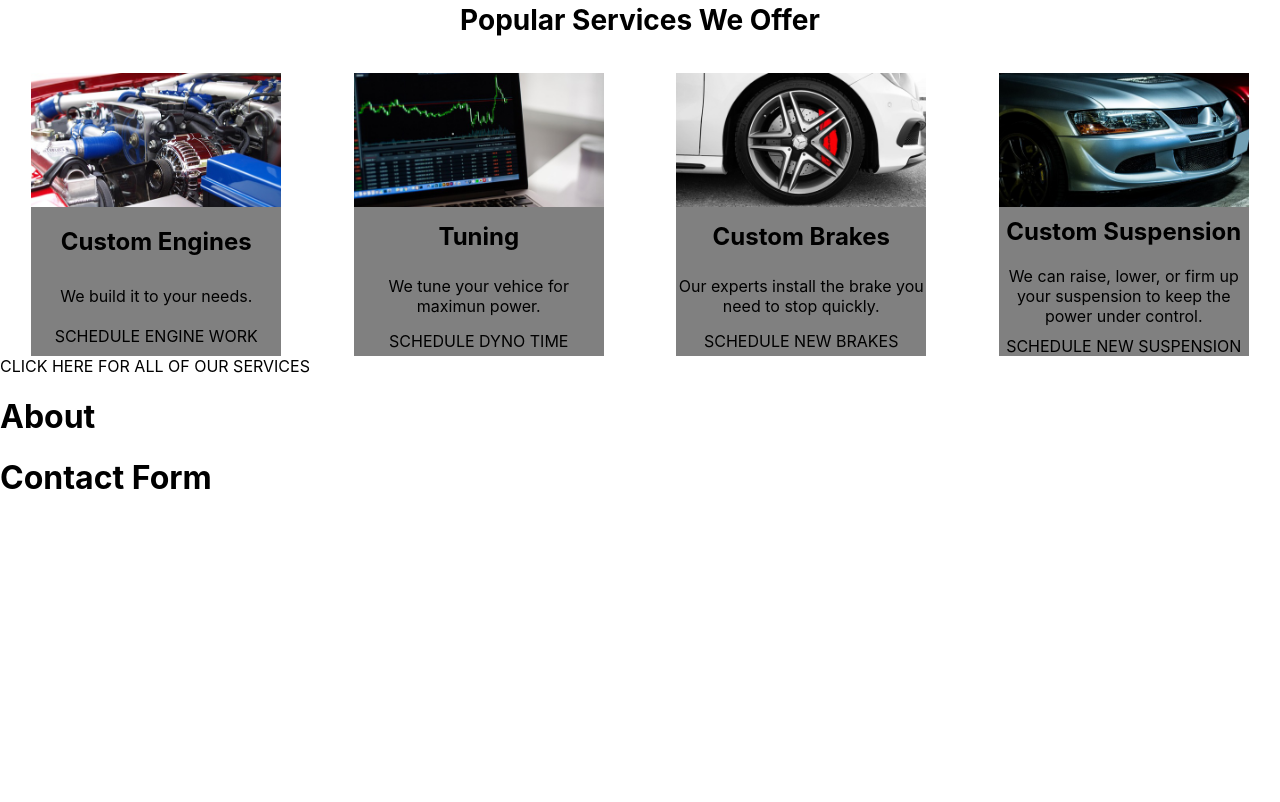
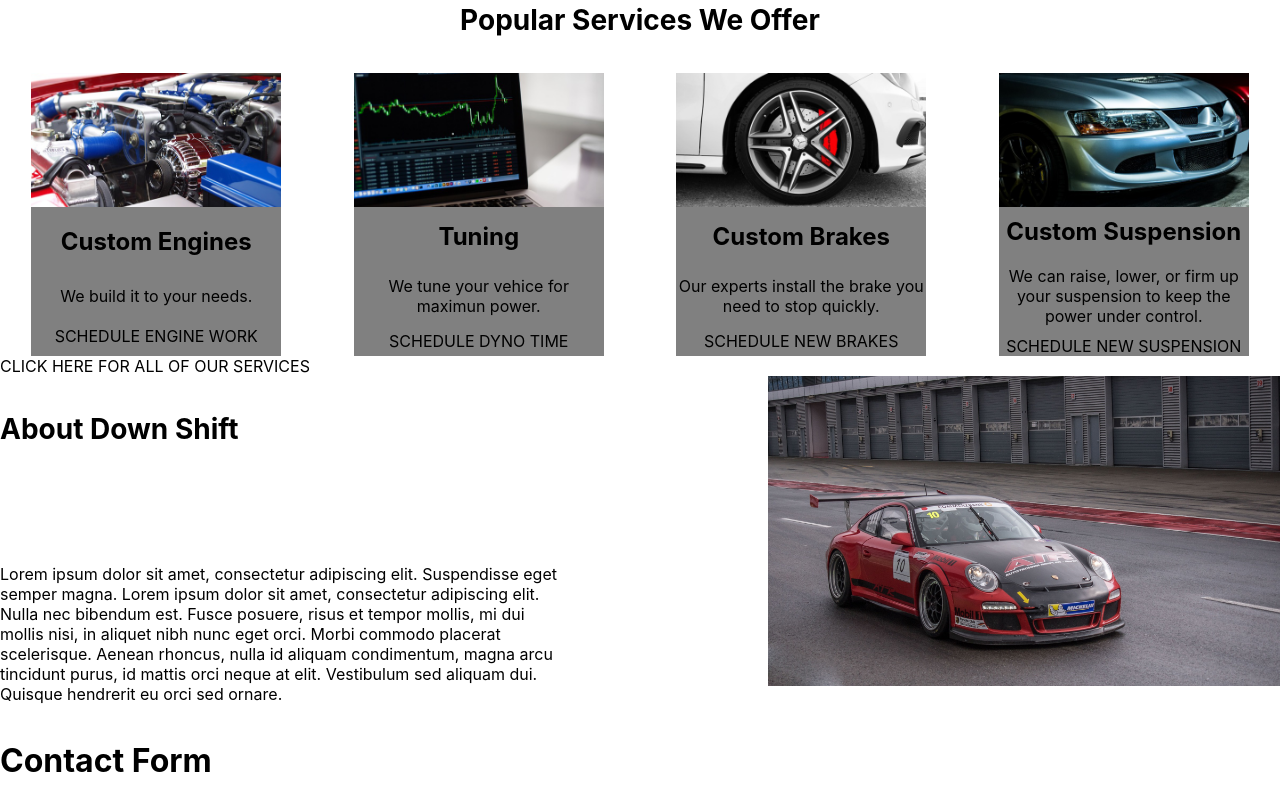
Before and after one commit to jwalker2276/gatsby-site-demo, a Gatsby site: page / in a window 1280 px wide. Shown: the part 1417-2219 px from the top of the page. Before the commit the page ends 1935 px from the top, so only its background shows below. Built offline with nearby package versions, Linux system fonts and the light colour scheme; Gatsby itself is replaced by a stand-in of ours.

Commit message:
Changed grid-templete from percents to fr units and worked on about section on homepage.

```diff
--- a/src/components/about-small.js
+++ b/src/components/about-small.js
@@ -1,9 +1,64 @@
 import React from "react";
+import styled from "styled-components";
+import { graphql, useStaticQuery } from "gatsby";
+import Img from "gatsby-image";
 
-const AboutSmall = () => (
-  <div>
-    <h1>About</h1>
-  </div>
-);
+const AboutSmall = () => {
+  const data = useStaticQuery(graphql`
+    query AboutQuery {
+      file(relativePath: { regex: "/aboutpicturesmall/" }) {
+        childImageSharp {
+          fluid(maxWidth: 400) {
+            ...GatsbyImageSharpFluid
+          }
+        }
+      }
+    }
+  `);
+
+  return (
+    <Section>
+      <SectionLeft>
+        <SectionTitle>About Down Shift</SectionTitle>
+        <SectionParagraph>
+          Lorem ipsum dolor sit amet, consectetur adipiscing elit. Suspendisse
+          eget semper magna. Lorem ipsum dolor sit amet, consectetur adipiscing
+          elit. Nulla nec bibendum est. Fusce posuere, risus et tempor mollis,
+          mi dui mollis nisi, in aliquet nibh nunc eget orci. Morbi commodo
+          placerat scelerisque. Aenean rhoncus, nulla id aliquam condimentum,
+          magna arcu tincidunt purus, id mattis orci neque at elit. Vestibulum
+          sed aliquam dui. Quisque hendrerit eu orci sed ornare.
+        </SectionParagraph>
+      </SectionLeft>
+      <SectionRight>
+        <Img fluid={data.file.childImageSharp.fluid} />
+      </SectionRight>
+    </Section>
+  );
+};
+
+const Section = styled.section`
+  display: grid;
+  grid-template: 1fr / 3fr 2fr;
+`;
+
+const SectionLeft = styled.div`
+  display: grid;
+  grid-template: 1fr 1fr / 1fr;
+  grid-column: 1 / 2;
+`;
+
+const SectionRight = styled.div`
+  grid-column: 2 / -1;
+`;
+
+const SectionTitle = styled.h1`
+  font-size: 28px;
+  margin: 36px 0;
+`;
+
+const SectionParagraph = styled.p`
+  width: 35em;
+`;
 
 export default AboutSmall;
--- a/src/components/hero.js
+++ b/src/components/hero.js
@@ -1,5 +1,4 @@
 import React from "react";
-import styled from "styled-components";
 import { graphql, useStaticQuery } from "gatsby";
 import Img from "gatsby-image";
 
--- a/src/components/service-ads.js
+++ b/src/components/service-ads.js
@@ -27,7 +27,9 @@ export default ServiceAds;
 
 // Styled Components
 
-const Section = styled.section``;
+const Section = styled.section`
+  box-sizing: content-box;
+`;
 
 const SectionTitle = styled.h1`
   font-size: 28px;
@@ -37,7 +39,7 @@ const SectionTitle = styled.h1`
 
 const AdsWrapper = styled.div`
   display: grid;
-  grid-template: 50% 50% / 60% 40%;
+  grid-template: 1fr 1fr / 3fr 2fr;
   height: 450px;
   grid-gap: 15px;
 `;
--- a/src/pages/index.js
+++ b/src/pages/index.js
@@ -1,5 +1,4 @@
 import React from "react";
-import styled from "styled-components";
 import Layout from "../components/layout";
 import GlobalStyle from "../components/global";
 import Hero from "../components/hero";
```
Also changed, not shown: src/components/image.js (+5 -16 lines), src/images/aboutpicturesmall.jpg (added).
